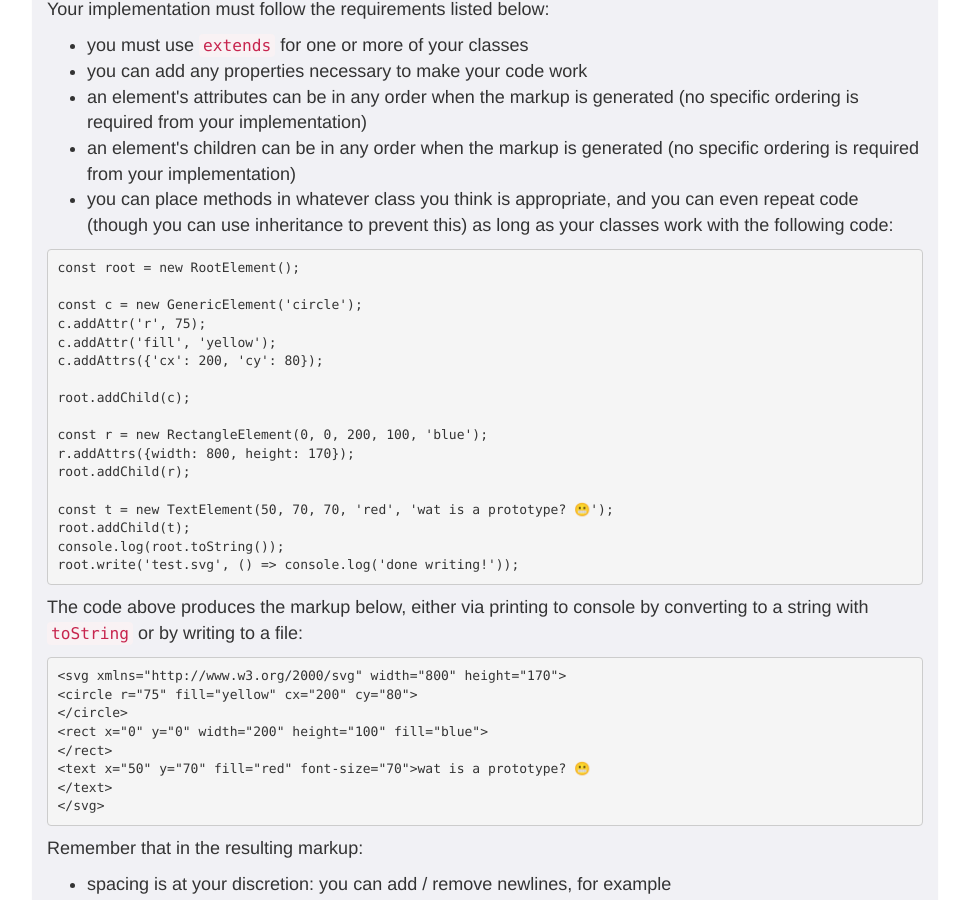
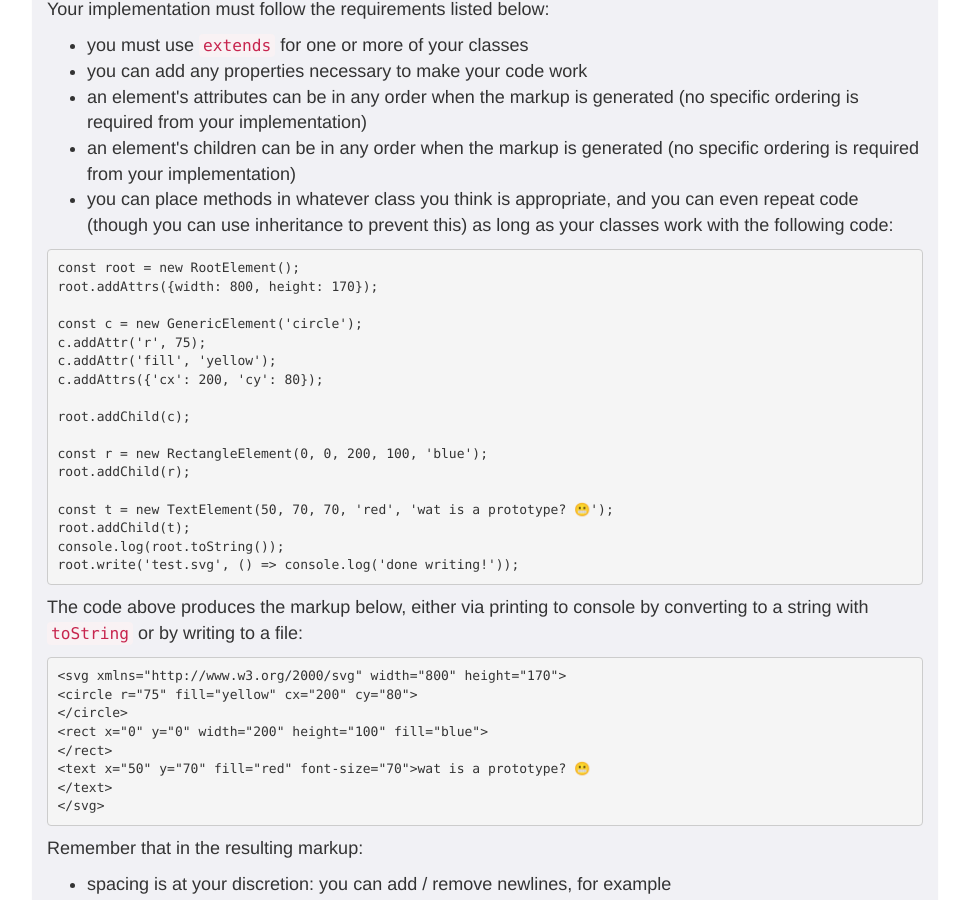
Before and after one commit to foureyes/csci-ua.0480-spring2021-034, a Jekyll site: the page built from homework/02.markdown, in a window 1280 px wide and 900 px high, scrolled down 12900 px. Shown: the whole window, without its empty margins (155-1124 px from the left). Built offline with Jekyll 4.4.1, drawn with Linux system fonts in a browser that asks for light colours; some of the changed lines change nothing that is shown.

Commit message:
fix up hw 2

````diff
--- a/homework/02.markdown
+++ b/homework/02.markdown
@@ -606,6 +606,7 @@ Your implementation must follow the requirements listed below:
 
 ```
 const root = new RootElement();
+root.addAttrs({width: 800, height: 170});
 
 const c = new GenericElement('circle');
 c.addAttr('r', 75);
@@ -615,7 +616,6 @@ c.addAttrs({'cx': 200, 'cy': 80});
 root.addChild(c);
 
 const r = new RectangleElement(0, 0, 200, 100, 'blue');
-r.addAttrs({width: 800, height: 170});
 root.addChild(r);
 
 const t = new TextElement(50, 70, 70, 'red', 'wat is a prototype? 😬');
````
Also changed, not shown: test.svg.
